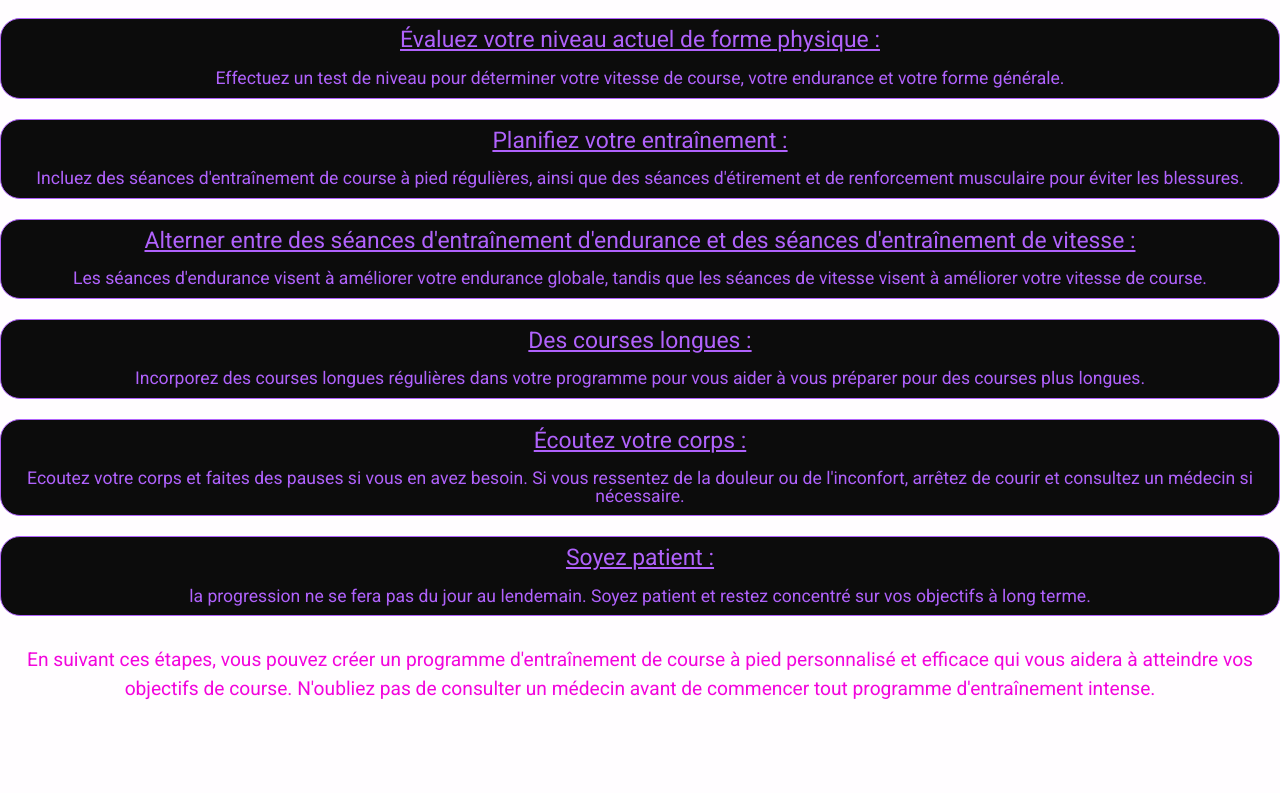
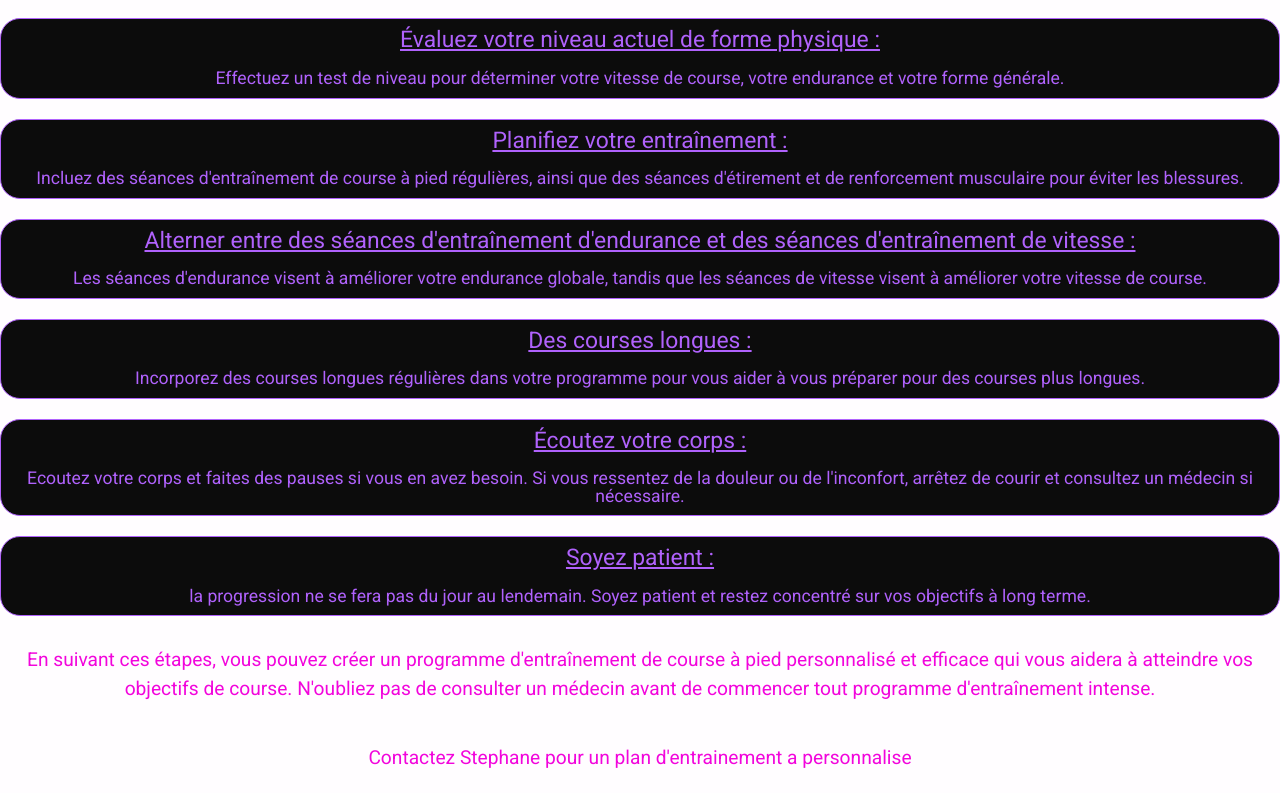
Before and after one commit to JohanCode2180100/Drucat_toutes_jambes, a website: page pages/entrainements.html in a window 1280 px wide. Shown: the part 521-1314 px from the top of the page. Before the commit the page ends 1245 px from the top, so only its background shows below. Drawn offline with Linux system fonts and the light colour scheme.

Commit message:
update text p

```diff
--- a/pages/entrainements.html
+++ b/pages/entrainements.html
@@ -116,6 +116,9 @@
             atteindre vos objectifs de course. N'oubliez pas de consulter un
             médecin avant de commencer tout programme d'entraînement intense.
           </p>
+          <p class="resume">
+            Contactez Stephane pour un plan d'entrainement a personnalise
+          </p>
         </div>
       </div>
     </main>
```
Also changed, not shown: index.html (+1 -1 lines).
